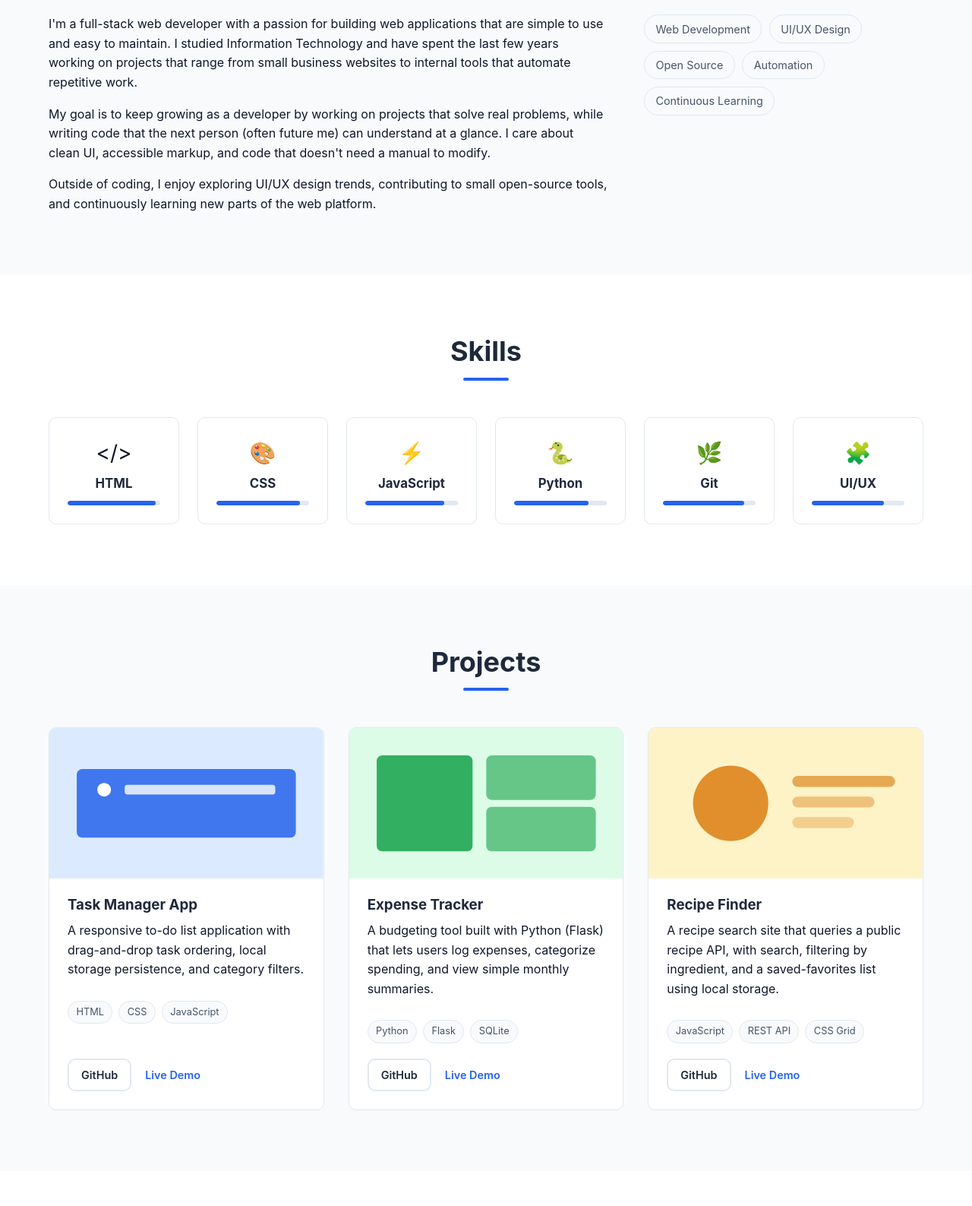
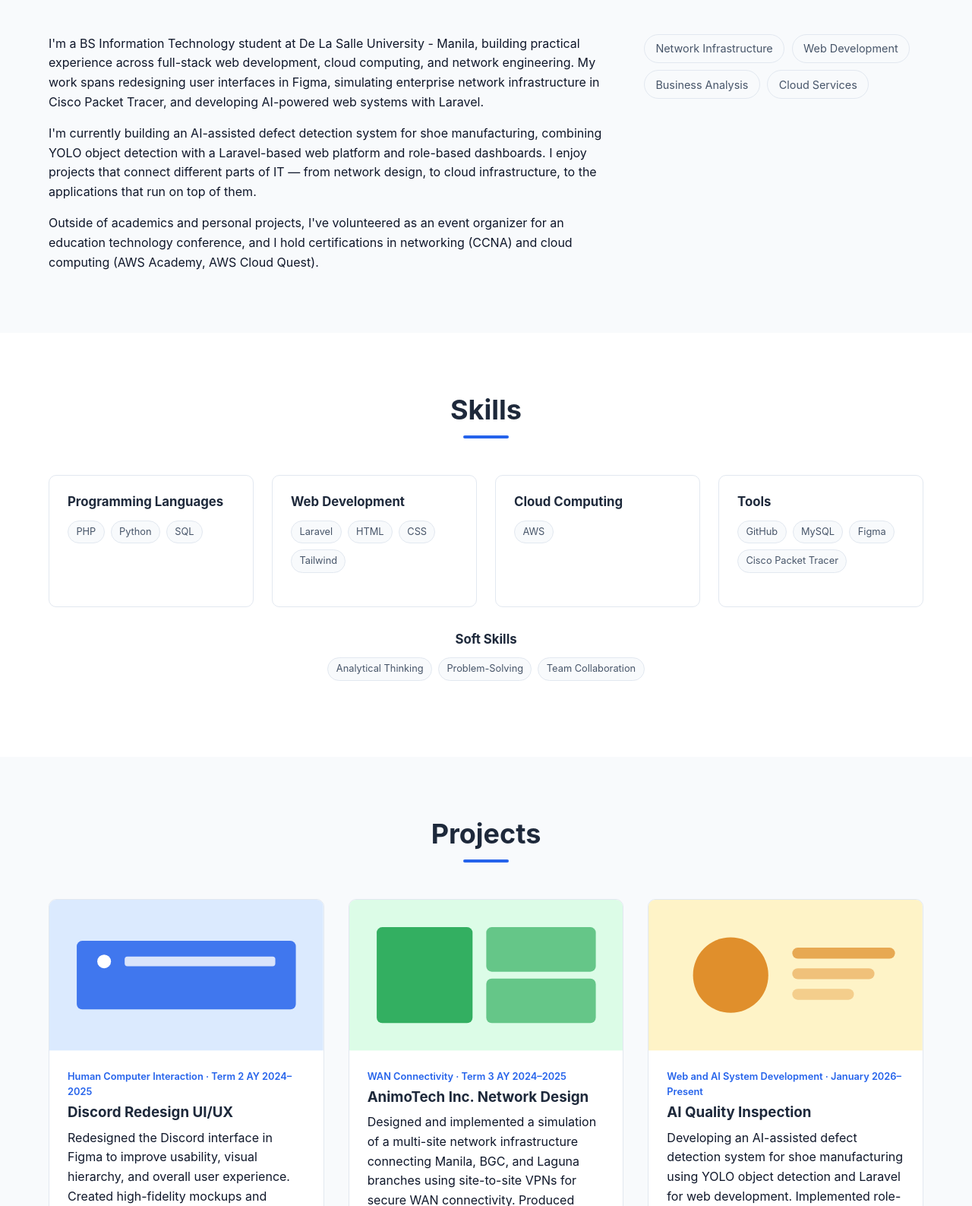
Before and after one commit to OatiesMilk/Portfolio, a plain HTML site: page index.html in a window 1280 px wide. Shown: the part 709-2296 px from the top of the page at 76% size. Drawn offline with Linux system fonts and the light colour scheme.

Commit message:
Update portfolio content to match resume

```diff
--- a/css/style.css
+++ b/css/style.css
@@ -363,49 +363,42 @@ button {
 /* ==========================================================================
    Skills
    ========================================================================== */
-.skills-grid {
+.skills-groups {
   display: grid;
-  grid-template-columns: repeat(auto-fit, minmax(160px, 1fr));
+  grid-template-columns: repeat(auto-fit, minmax(220px, 1fr));
   gap: 1.5rem;
+  margin-bottom: 2rem;
 }
 
-.skill-card {
+.skill-group {
   background-color: var(--surface-color);
   border: 1px solid var(--border-color);
   border-radius: var(--radius);
   padding: 1.5rem;
-  text-align: center;
   transition: transform var(--transition), box-shadow var(--transition);
 }
 
-.skill-card:hover {
+.skill-group:hover {
   transform: translateY(-4px);
   box-shadow: var(--shadow);
 }
 
-.skill-icon {
-  display: inline-block;
-  font-size: 1.75rem;
-  margin-bottom: 0.5rem;
+.skill-group h3 {
+  font-size: 1.05rem;
+  margin-bottom: 0.9rem;
 }
 
-.skill-card h3 {
-  font-size: 1.05rem;
-  margin-bottom: 0.75rem;
+.soft-skills {
+  text-align: center;
 }
 
-.skill-bar {
-  height: 6px;
-  background-color: var(--border-color);
-  border-radius: 999px;
-  overflow: hidden;
+.soft-skills h3 {
+  font-size: 1.05rem;
+  margin-bottom: 0.9rem;
 }
 
-.skill-bar span {
-  display: block;
-  height: 100%;
-  background-color: var(--primary-color);
-  border-radius: 999px;
+.soft-skills .tech-tags {
+  justify-content: center;
 }
 
 /* ==========================================================================
@@ -447,6 +440,14 @@ button {
   display: flex;
   flex-direction: column;
   flex-grow: 1;
+}
+
+.project-meta {
+  display: block;
+  font-size: 0.8rem;
+  font-weight: 600;
+  color: var(--primary-color);
+  margin-bottom: 0.35rem;
 }
 
 .tech-tags {
@@ -519,6 +520,12 @@ button {
 .timeline-content p {
   color: var(--text-muted);
   margin-bottom: 0;
+}
+
+.timeline-content .btn-text {
+  display: inline-block;
+  margin-top: 0.4rem;
+  padding-left: 0;
 }
 
 /* ==========================================================================
--- a/index.html
+++ b/index.html
@@ -3,13 +3,13 @@
 <head>
   <meta charset="UTF-8">
   <meta name="viewport" content="width=device-width, initial-scale=1.0">
-  <title>Dylan Akia — Full-Stack Web Developer</title>
-  <meta name="description" content="Portfolio of Dylan Akia, a full-stack web developer specializing in clean, responsive web applications with HTML, CSS, JavaScript, and Python.">
-  <meta name="author" content="Dylan Akia">
+  <title>Dylan Akia — BS IT Student & Full-Stack Developer</title>
+  <meta name="description" content="Portfolio of Dylan Akia, a BS Information Technology student at De La Salle University - Manila, building full-stack web applications, cloud, and network projects with Laravel, PHP, AWS, and Cisco Packet Tracer.">
+  <meta name="author" content="Dylan Lee B. Akia">
 
   <!-- Open Graph / social preview tags -->
-  <meta property="og:title" content="Dylan Akia — Full-Stack Web Developer">
-  <meta property="og:description" content="Portfolio showcasing projects, skills, and experience of Dylan Akia, a full-stack web developer.">
+  <meta property="og:title" content="Dylan Akia (Portfolio)">
+  <meta property="og:description" content="Portfolio showcasing the projects, skills, and experience of Dylan Akia, a BS IT student and full-stack developer.">
   <meta property="og:type" content="website">
 
   <link rel="icon" href="data:,">
@@ -54,11 +54,12 @@
         <div class="hero-text">
           <p class="eyebrow">Hi, my name is</p>
           <h1 id="hero-heading">Dylan Akia</h1>
-          <p class="hero-title">Full-Stack Web Developer</p>
+          <p class="hero-title">BS IT Student &amp; Full-Stack Developer</p>
           <p class="hero-description">
-            I build clean, responsive, and fast websites and web apps. I enjoy turning
-            ideas into simple, usable interfaces — from the first line of HTML to a
-            deployed, working product.
+            I'm an Information Technology student at De La Salle University - Manila,
+            building full-stack web applications, exploring cloud infrastructure, and
+            designing secure network solutions. I enjoy turning coursework and personal
+            projects into practical, working systems.
           </p>
           <div class="hero-actions">
             <a href="#projects" class="btn btn-primary">View My Work</a>
@@ -82,30 +83,31 @@
         <div class="about-grid">
           <div class="about-text">
             <p>
-              I'm a full-stack web developer with a passion for building web
-              applications that are simple to use and easy to maintain. I studied
-              Information Technology and have spent the last few years working on
-              projects that range from small business websites to internal tools that
-              automate repetitive work.
+              I'm a BS Information Technology student at De La Salle University -
+              Manila, building practical experience across full-stack web development,
+              cloud computing, and network engineering. My work spans redesigning user
+              interfaces in Figma, simulating enterprise network infrastructure in
+              Cisco Packet Tracer, and developing AI-powered web systems with Laravel.
             </p>
             <p>
-              My goal is to keep growing as a developer by working on projects that
-              solve real problems, while writing code that the next person (often
-              future me) can understand at a glance. I care about clean UI, accessible
-              markup, and code that doesn't need a manual to modify.
+              I'm currently building an AI-assisted defect detection system for shoe
+              manufacturing, combining YOLO object detection with a Laravel-based web
+              platform and role-based dashboards. I enjoy projects that connect
+              different parts of IT — from network design, to cloud infrastructure, to
+              the applications that run on top of them.
             </p>
             <p>
-              Outside of coding, I enjoy exploring UI/UX design trends, contributing to
-              small open-source tools, and continuously learning new parts of the web
-              platform.
+              Outside of academics and personal projects, I've volunteered as an event
+              organizer for an education technology conference, and I hold
+              certifications in networking (CCNA) and cloud computing (AWS Academy,
+              AWS Cloud Quest).
             </p>
           </div>
           <ul class="interest-tags" aria-label="Personal interests">
+            <li>Network Infrastructure</li>
             <li>Web Development</li>
-            <li>UI/UX Design</li>
-            <li>Open Source</li>
-            <li>Automation</li>
-            <li>Continuous Learning</li>
+            <li>Business Analysis</li>
+            <li>Cloud Services</li>
           </ul>
         </div>
       </div>
@@ -115,38 +117,38 @@
     <section id="skills" class="section section-alt" aria-labelledby="skills-heading">
       <div class="container">
         <h2 id="skills-heading" class="section-title">Skills</h2>
-        <ul class="skills-grid">
-          <li class="skill-card">
-            <span class="skill-icon" aria-hidden="true">&lt;/&gt;</span>
-            <h3>HTML</h3>
-            <div class="skill-bar"><span style="width: 95%;"></span></div>
-          </li>
-          <li class="skill-card">
-            <span class="skill-icon" aria-hidden="true">🎨</span>
-            <h3>CSS</h3>
-            <div class="skill-bar"><span style="width: 90%;"></span></div>
-          </li>
-          <li class="skill-card">
-            <span class="skill-icon" aria-hidden="true">⚡</span>
-            <h3>JavaScript</h3>
-            <div class="skill-bar"><span style="width: 85%;"></span></div>
-          </li>
-          <li class="skill-card">
-            <span class="skill-icon" aria-hidden="true">🐍</span>
-            <h3>Python</h3>
-            <div class="skill-bar"><span style="width: 80%;"></span></div>
-          </li>
-          <li class="skill-card">
-            <span class="skill-icon" aria-hidden="true">🌿</span>
-            <h3>Git</h3>
-            <div class="skill-bar"><span style="width: 88%;"></span></div>
-          </li>
-          <li class="skill-card">
-            <span class="skill-icon" aria-hidden="true">🧩</span>
-            <h3>UI/UX</h3>
-            <div class="skill-bar"><span style="width: 78%;"></span></div>
-          </li>
-        </ul>
+        <div class="skills-groups">
+          <div class="skill-group">
+            <h3>Programming Languages</h3>
+            <ul class="tech-tags">
+              <li>PHP</li><li>Python</li><li>SQL</li>
+            </ul>
+          </div>
+          <div class="skill-group">
+            <h3>Web Development</h3>
+            <ul class="tech-tags">
+              <li>Laravel</li><li>HTML</li><li>CSS</li><li>Tailwind</li>
+            </ul>
+          </div>
+          <div class="skill-group">
+            <h3>Cloud Computing</h3>
+            <ul class="tech-tags">
+              <li>AWS</li>
+            </ul>
+          </div>
+          <div class="skill-group">
+            <h3>Tools</h3>
+            <ul class="tech-tags">
+              <li>GitHub</li><li>MySQL</li><li>Figma</li><li>Cisco Packet Tracer</li>
+            </ul>
+          </div>
+        </div>
+        <div class="soft-skills">
+          <h3>Soft Skills</h3>
+          <ul class="tech-tags">
+            <li>Analytical Thinking</li><li>Problem-Solving</li><li>Team Collaboration</li>
+          </ul>
+        </div>
       </div>
     </section>
 
@@ -165,17 +167,19 @@
               </svg>
             </div>
             <div class="project-body">
-              <h3>Task Manager App</h3>
+              <span class="project-meta">Human Computer Interaction &middot; Term 2 AY 2024&ndash;2025</span>
+              <h3>Discord Redesign UI/UX</h3>
               <p>
-                A responsive to-do list application with drag-and-drop task ordering,
-                local storage persistence, and category filters.
+                Redesigned the Discord interface in Figma to improve usability, visual
+                hierarchy, and overall user experience. Created high-fidelity mockups
+                and interactive prototypes focused on streamlined navigation and a
+                modernized aesthetic.
               </p>
               <ul class="tech-tags">
-                <li>HTML</li><li>CSS</li><li>JavaScript</li>
+                <li>Figma</li><li>UI/UX Design</li><li>Prototyping</li>
               </ul>
               <div class="project-links">
-                <a href="https://github.com/" class="btn btn-outline" target="_blank" rel="noopener noreferrer">GitHub</a>
-                <a href="https://example.com/" class="btn btn-text" target="_blank" rel="noopener noreferrer">Live Demo</a>
+                <a href="https://www.figma.com/proto/CwmJedF27RuknxyJGYKr2e/MCO3-Draft?node-id=133-742&t=rfWGg7PMf1ooJlQC-1" class="btn btn-outline" target="_blank" rel="noopener noreferrer">View Prototype</a>
               </div>
             </div>
           </li>
@@ -190,17 +194,20 @@
               </svg>
             </div>
             <div class="project-body">
-              <h3>Expense Tracker</h3>
+              <span class="project-meta">WAN Connectivity &middot; Term 3 AY 2024&ndash;2025</span>
+              <h3>AnimoTech Inc. Network Design</h3>
               <p>
-                A budgeting tool built with Python (Flask) that lets users log expenses,
-                categorize spending, and view simple monthly summaries.
+                Designed and implemented a simulation of a multi-site network
+                infrastructure connecting Manila, BGC, and Laguna branches using
+                site-to-site VPNs for secure WAN connectivity. Produced detailed network
+                documentation, including topology diagrams, security policy matrices,
+                and proof-of-concept testing for access controls.
               </p>
               <ul class="tech-tags">
-                <li>Python</li><li>Flask</li><li>SQLite</li>
+                <li>Cisco Packet Tracer</li><li>VPN</li><li>Network Design</li>
               </ul>
               <div class="project-links">
-                <a href="https://github.com/" class="btn btn-outline" target="_blank" rel="noopener noreferrer">GitHub</a>
-                <a href="https://example.com/" class="btn btn-text" target="_blank" rel="noopener noreferrer">Live Demo</a>
+                <a href="https://drive.google.com/file/d/1jyKT9H23XeuObqgAsCYMouSDarykvPvh/view?usp=sharing" class="btn btn-outline" target="_blank" rel="noopener noreferrer">View Documentation</a>
               </div>
             </div>
           </li>
@@ -216,17 +223,20 @@
               </svg>
             </div>
             <div class="project-body">
-              <h3>Recipe Finder</h3>
+              <span class="project-meta">Web and AI System Development &middot; January 2026&ndash;Present</span>
+              <h3>AI Quality Inspection</h3>
               <p>
-                A recipe search site that queries a public recipe API, with search,
-                filtering by ingredient, and a saved-favorites list using local storage.
+                Developing an AI-assisted defect detection system for shoe
+                manufacturing using YOLO object detection and Laravel for web
+                development. Implemented role-based dashboards for Inspectors,
+                Managers, Admins, and Shoe Constructors, and integrated a computer
+                vision ingestion API with Laravel Sanctum.
               </p>
               <ul class="tech-tags">
-                <li>JavaScript</li><li>REST API</li><li>CSS Grid</li>
+                <li>Laravel</li><li>YOLO</li><li>Computer Vision</li><li>Laravel Sanctum</li>
               </ul>
               <div class="project-links">
-                <a href="https://github.com/" class="btn btn-outline" target="_blank" rel="noopener noreferrer">GitHub</a>
-                <a href="https://example.com/" class="btn btn-text" target="_blank" rel="noopener noreferrer">Live Demo</a>
+                <a href="https://github.com/OatiesMilk/AI-System-for-Quality-Inspection" class="btn btn-outline" target="_blank" rel="noopener noreferrer">GitHub</a>
               </div>
             </div>
           </li>
@@ -242,35 +252,51 @@
           <li class="timeline-item">
             <div class="timeline-marker" aria-hidden="true"></div>
             <div class="timeline-content">
-              <span class="timeline-date">2022 — Present</span>
-              <h3>Freelance Web Developer</h3>
+              <span class="timeline-date">December 2, 2025</span>
+              <h3>Event Organizer — 2025 PHILED Conference</h3>
               <p>
-                Designing and building responsive websites for small businesses,
-                focusing on performance, accessibility, and easy content updates for
-                non-technical clients.
+                Education Technology Providers Association of the Philippines.
+                Registered attendees and managed check-in, represented RaksoCT and
+                promoted its education technology products, and supported general
+                event organization and on-site coordination.
               </p>
             </div>
           </li>
           <li class="timeline-item">
             <div class="timeline-marker" aria-hidden="true"></div>
             <div class="timeline-content">
-              <span class="timeline-date">2020 — 2024</span>
-              <h3>B.S. in Information Technology</h3>
-              <p>
-                De La Salle University. Coursework in web systems, databases, and
-                software engineering; capstone project on a campus resource
-                booking system.
-              </p>
+              <span class="timeline-date">November 11, 2025</span>
+              <h3>AWS Academy Graduate — Cloud Foundations</h3>
+              <p>Certification covering core AWS cloud concepts, services, and best practices.</p>
+              <a href="https://www.credly.com/badges/e43e073c-1d2e-49d6-97bc-ea11374dd665/public_url" class="btn btn-text" target="_blank" rel="noopener noreferrer">View Credential</a>
             </div>
           </li>
           <li class="timeline-item">
             <div class="timeline-marker" aria-hidden="true"></div>
             <div class="timeline-content">
-              <span class="timeline-date">2023 (Internship)</span>
-              <h3>Software Engineering Intern</h3>
+              <span class="timeline-date">October 4, 2025</span>
+              <h3>AWS Cloud Quest: Cloud Practitioner</h3>
+              <p>Hands-on certification game covering foundational AWS cloud practitioner skills.</p>
+              <a href="https://www.credly.com/badges/5cd3c038-7e81-4d15-a219-0a3e3f4ff37d/public_url" class="btn btn-text" target="_blank" rel="noopener noreferrer">View Credential</a>
+            </div>
+          </li>
+          <li class="timeline-item">
+            <div class="timeline-marker" aria-hidden="true"></div>
+            <div class="timeline-content">
+              <span class="timeline-date">September 1, 2025</span>
+              <h3>CCNA: Enterprise Networking, Security, and Automation</h3>
+              <p>Cisco certification covering enterprise network design, security, and automation.</p>
+              <a href="https://www.credly.com/badges/4f03304b-5486-4293-b961-770821b0233a/public_url" class="btn btn-text" target="_blank" rel="noopener noreferrer">View Credential</a>
+            </div>
+          </li>
+          <li class="timeline-item">
+            <div class="timeline-marker" aria-hidden="true"></div>
+            <div class="timeline-content">
+              <span class="timeline-date">September 2021 — Present</span>
+              <h3>B.S. in Information Technology</h3>
               <p>
-                Contributed to internal tooling, fixed frontend bugs, and wrote
-                documentation for onboarding new engineers.
+                De La Salle University - Manila. Coursework and projects spanning
+                full-stack web development, cloud computing, and network engineering.
               </p>
             </div>
           </li>
@@ -293,16 +319,20 @@
                 <a href="mailto:dylanakia2002@gmail.com">dylanakia2002@gmail.com</a>
               </li>
               <li>
+                <span class="contact-label">Phone</span>
+                <a href="tel:+639999946734">0999 994 6734</a>
+              </li>
+              <li>
                 <span class="contact-label">Location</span>
-                <span>Manila, Philippines</span>
+                <span>Makati City, Philippines</span>
               </li>
               <li>
                 <span class="contact-label">GitHub</span>
-                <a href="https://github.com/" target="_blank" rel="noopener noreferrer">github.com/dylanakia</a>
+                <a href="https://github.com/OatiesMilk" target="_blank" rel="noopener noreferrer">github.com/OatiesMilk</a>
               </li>
               <li>
                 <span class="contact-label">LinkedIn</span>
-                <a href="https://linkedin.com/" target="_blank" rel="noopener noreferrer">linkedin.com/in/dylanakia</a>
+                <a href="https://www.linkedin.com/in/dylan-akia47/" target="_blank" rel="noopener noreferrer">linkedin.com/in/dylan-akia47</a>
               </li>
             </ul>
           </div>
@@ -344,8 +374,8 @@
     <div class="container footer-inner">
       <p>&copy; <span id="current-year"></span> Dylan Akia. All rights reserved.</p>
       <ul class="social-links">
-        <li><a href="https://github.com/" target="_blank" rel="noopener noreferrer" aria-label="GitHub profile">GitHub</a></li>
-        <li><a href="https://linkedin.com/" target="_blank" rel="noopener noreferrer" aria-label="LinkedIn profile">LinkedIn</a></li>
+        <li><a href="https://github.com/OatiesMilk" target="_blank" rel="noopener noreferrer" aria-label="GitHub profile">GitHub</a></li>
+        <li><a href="https://www.linkedin.com/in/dylan-akia47/" target="_blank" rel="noopener noreferrer" aria-label="LinkedIn profile">LinkedIn</a></li>
         <li><a href="mailto:dylanakia2002@gmail.com" aria-label="Send an email">Email</a></li>
       </ul>
     </div>
```
